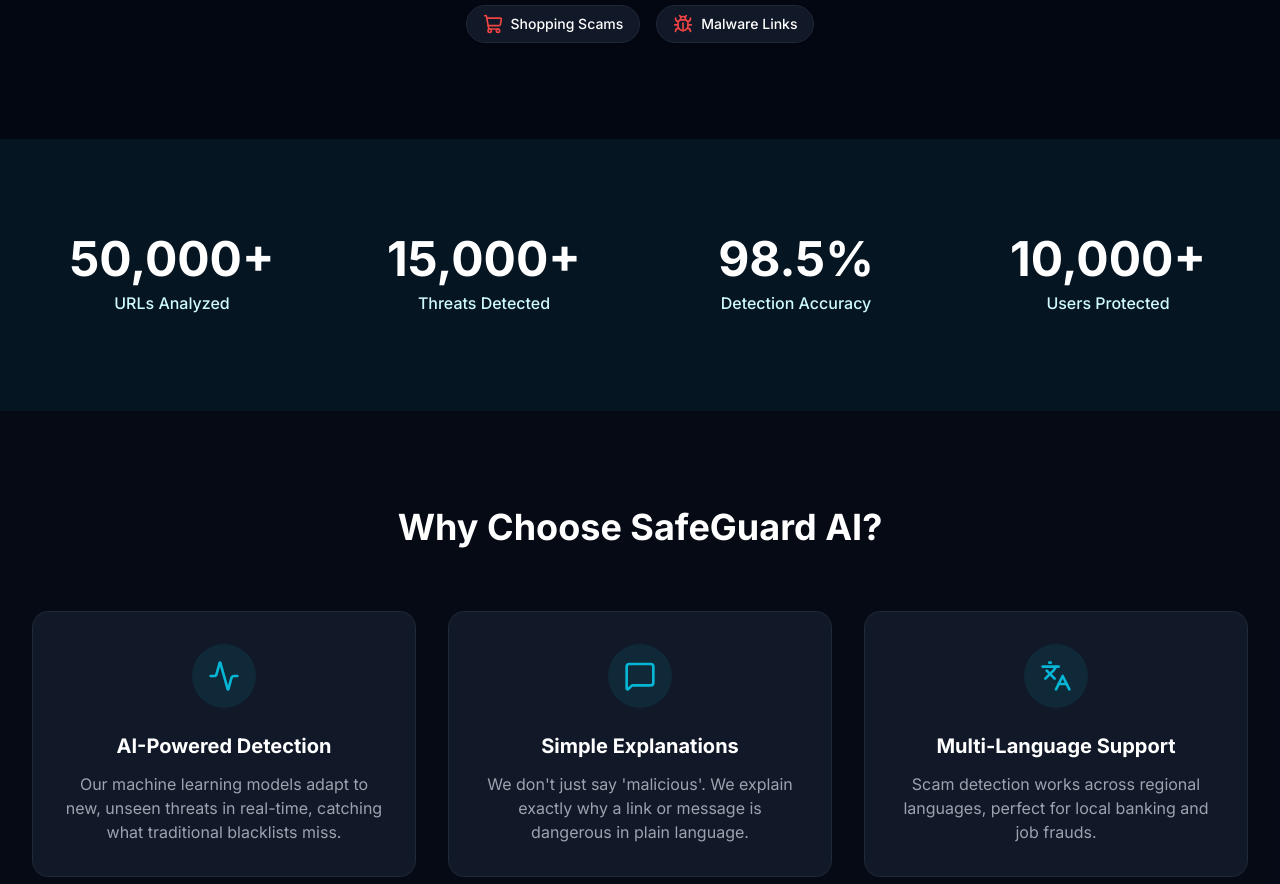
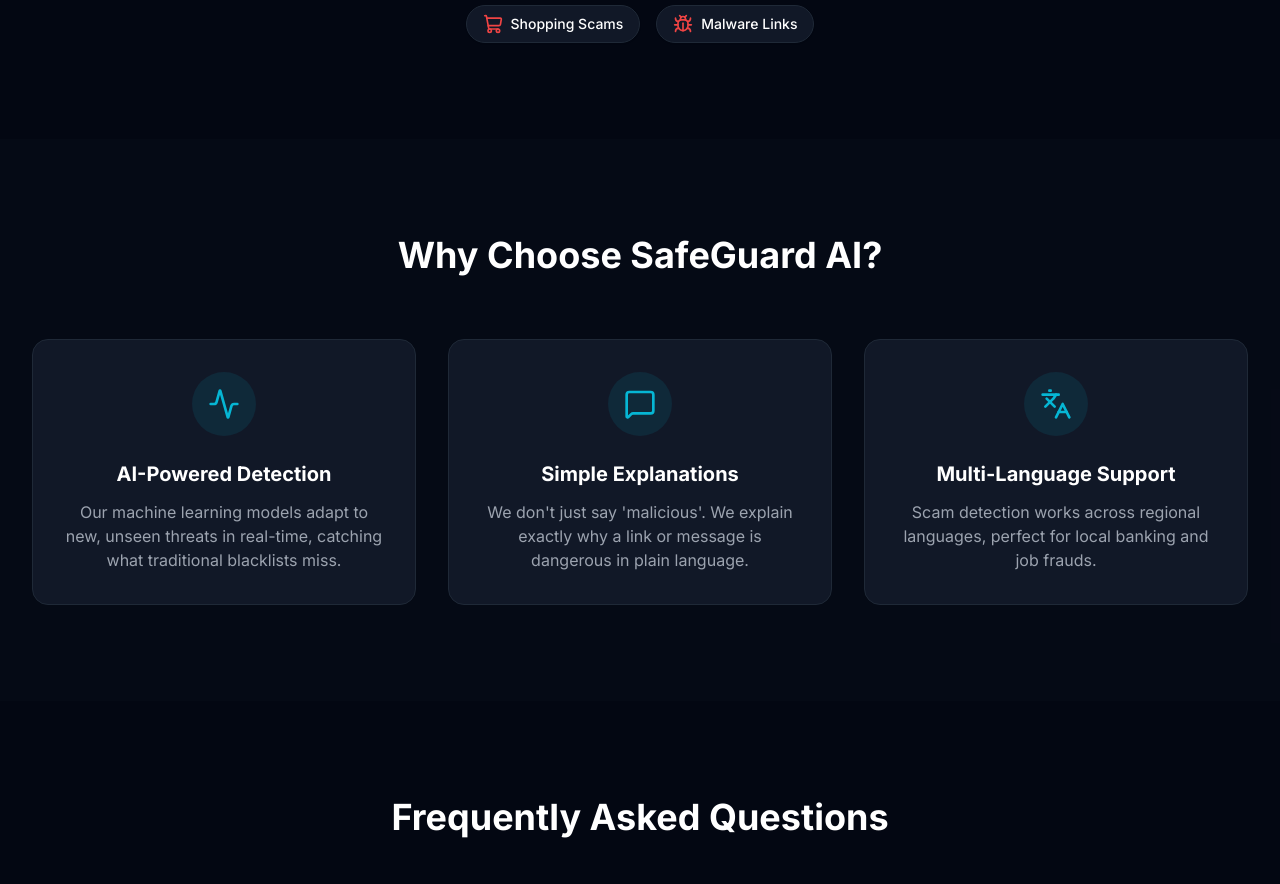
Before and after one commit to poornendra-reddy/safeguard-ai, a Next.js app: page / in a window 1280 px wide. Shown: the part 2660-3544 px from the top of the page. Built offline with nearby package versions, Linux system fonts and the light colour scheme.

Commit message:
Remove hardcoded stats section with 50000+ numbers from landing page

```diff
--- a/src/app/page.tsx
+++ b/src/app/page.tsx
@@ -107,9 +107,6 @@
 
       {/* Supported Threats */}
       <ThreatsSection />
-
-      {/* Stats */}
-      <StatsSection />
 
       {/* Why Us */}
       <WhyUsSection />
@@ -371,55 +368,7 @@
   );
 }
 
-function StatsSection() {
-  const [stats, setStats] = useState({ urls: 0, threats: 0, accuracy: 0, users: 0 });
 
-  useEffect(() => {
-    let frame = 0;
-    const maxFrames = 60;
-    const interval = setInterval(() => {
-      frame++;
-      const progress = frame / maxFrames;
-      const easeOutQuad = 1 - (1 - progress) * (1 - progress);
-
-      setStats({
-        urls: Math.floor(easeOutQuad * 50000),
-        threats: Math.floor(easeOutQuad * 15000),
-        accuracy: Number((easeOutQuad * 98.5).toFixed(1)),
-        users: Math.floor(easeOutQuad * 10000)
-      });
-
-      if (frame >= maxFrames) clearInterval(interval);
-    }, 30);
-    return () => clearInterval(interval);
-  }, []);
-
-  return (
-    <section className="py-20 relative overflow-hidden">
-      <div className="absolute inset-0 bg-cyan-600 dark:bg-cyan-900/20"></div>
-      <div className="max-w-7xl mx-auto px-4 sm:px-6 lg:px-8 relative z-10">
-        <div className="grid grid-cols-2 md:grid-cols-4 gap-8 text-center">
-          <div className="p-4">
-            <div className="text-4xl md:text-5xl font-bold text-white mb-2">{stats.urls.toLocaleString()}+</div>
-            <div className="text-cyan-100 font-medium">URLs Analyzed</div>
-          </div>
-          <div className="p-4">
-            <div className="text-4xl md:text-5xl font-bold text-white mb-2">{stats.threats.toLocaleString()}+</div>
-            <div className="text-cyan-100 font-medium">Threats Detected</div>
-          </div>
-          <div className="p-4">
-            <div className="text-4xl md:text-5xl font-bold text-white mb-2">{stats.accuracy}%</div>
-            <div className="text-cyan-100 font-medium">Detection Accuracy</div>
-          </div>
-          <div className="p-4">
-            <div className="text-4xl md:text-5xl font-bold text-white mb-2">{stats.users.toLocaleString()}+</div>
-            <div className="text-cyan-100 font-medium">Users Protected</div>
-          </div>
-        </div>
-      </div>
-    </section>
-  );
-}
 
 function WhyUsSection() {
   const usps = [
```
